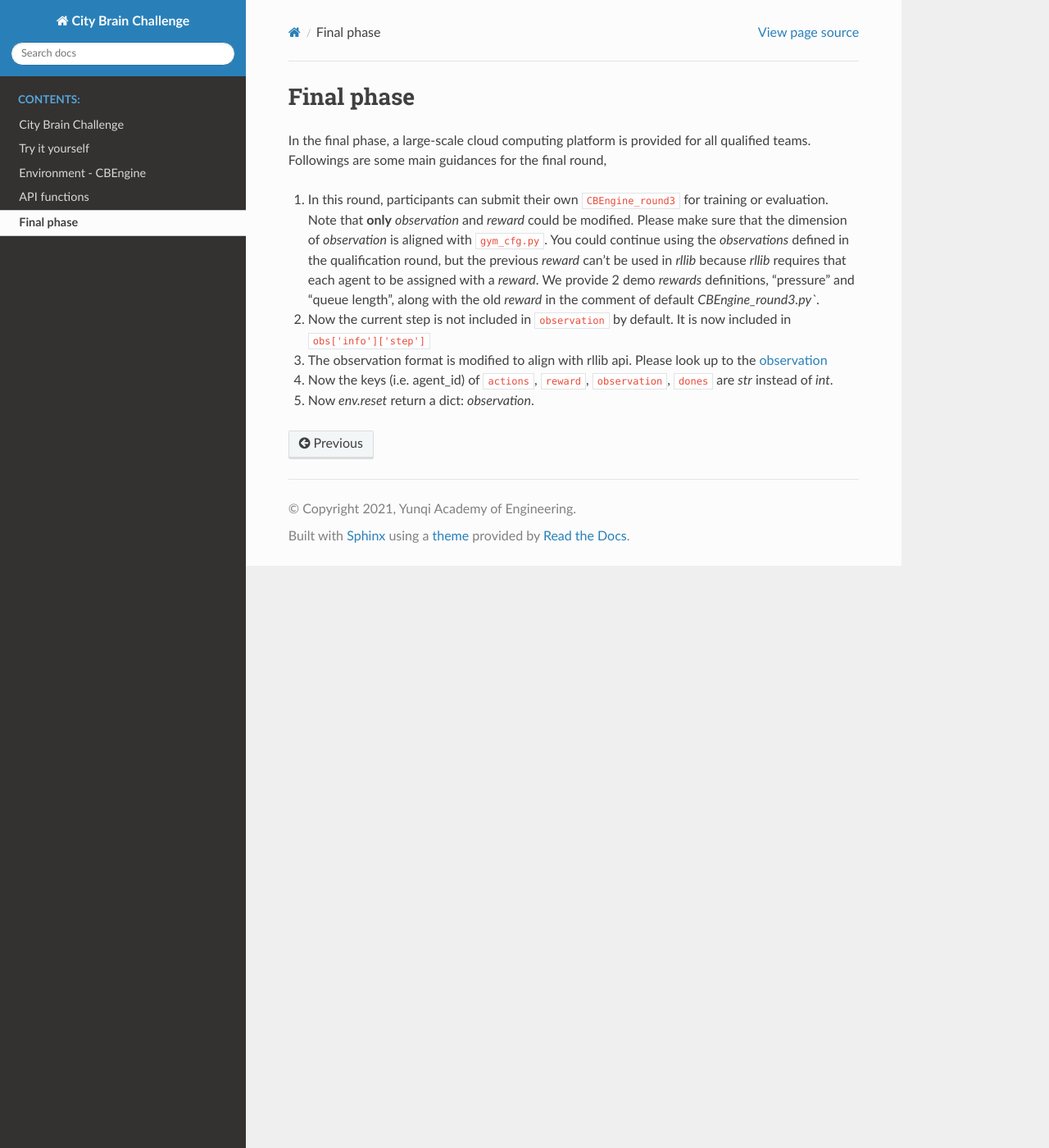
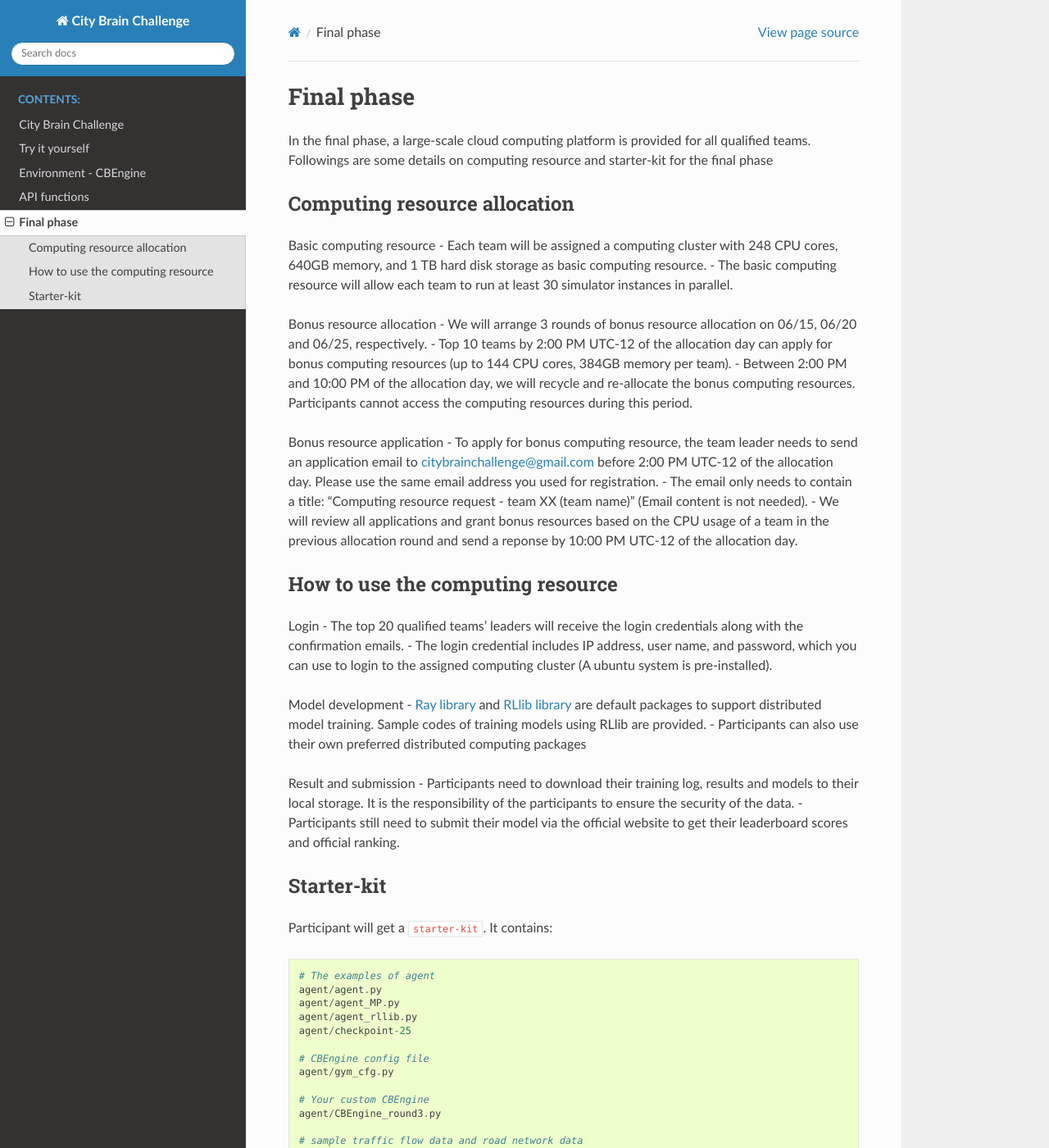
Before and after one commit to CityBrainChallenge/KDDCup2021-CityBrainChallenge, a Sphinx documentation site: the page built from docs/round3.rst, in a window 1280 px wide and 1400 px high. Shown: the whole window at 82% size. Built offline with Sphinx 7.4.7 and the Read the Docs theme 2.0.0, drawn with Linux system fonts in a browser that asks for light colours; some of the changed text lies outside the part shown.

Commit message:
Update round3.rst

```diff
--- a/docs/round3.rst
+++ b/docs/round3.rst
@@ -3,9 +3,100 @@
 Final phase
 =================
 
-In the final phase, a large-scale cloud computing platform is provided for all qualified teams. Followings are some main guidances for the final round,
+In the final phase, a large-scale cloud computing platform is provided for all qualified teams. Followings are some details on computing resource and starter-kit for the final phase
 
-1. In this round, participants can submit their own ``CBEngine_round3`` for training or evaluation. Note that **only** `observation` and `reward` could be modified. Please make sure that the dimension of `observation` is aligned with ``gym_cfg.py``. You could continue using the `observations` defined in the qualification round, but the previous `reward` can't be used in `rllib` because `rllib` requires that each agent to be assigned with a `reward`. We provide 2 demo `rewards` definitions, "pressure" and "queue length", along with the old `reward` in the comment of default `CBEngine_round3.py``.
+===============
+Computing resource allocation
+===============
+
+Basic computing resource
+- Each team will be assigned a computing cluster with 248 CPU cores, 640GB memory, and 1 TB hard disk storage as basic computing resource.
+- The basic computing resource will allow each team to run at least 30 simulator instances in parallel.
+
+Bonus resource allocation
+- We will arrange 3 rounds of bonus resource allocation on 06/15, 06/20 and 06/25, respectively.
+- Top 10 teams by 2:00 PM UTC-12 of the allocation day can apply for bonus computing resources (up to 144 CPU cores,  384GB memory per team).
+- Between 2:00 PM and 10:00 PM of the allocation day, we will recycle and re-allocate the bonus computing resources. Participants cannot access the computing resources during this period.
+
+Bonus resource application
+- To apply for bonus computing resource, the team leader needs to send an application email to citybrainchallenge@gmail.com before 2:00 PM UTC-12  of the allocation day. Please use the same email address you used for registration.
+- The email only needs to contain a title: "Computing resource request - team XX (team name)" (Email content is not needed).
+- We will review all applications and grant bonus resources based on the CPU usage of a team in the previous allocation round and send a reponse by 10:00 PM UTC-12 of the allocation day.
+
+
+===============
+How to use the computing resource
+===============
+
+Login
+- The top 20 qualified teams' leaders will receive the login credentials along with the confirmation emails.
+- The login credential includes IP address, user name, and password, which you can use to login to the assigned computing cluster (A ubuntu system is pre-installed).
+
+Model development
+- `Ray library <https://rise.cs.berkeley.edu/projects/ray/>`_ and `RLlib library <https://rise.cs.berkeley.edu/projects/rllib/>`_ are default packages to support distributed model training. Sample codes of training models using RLlib are provided.
+- Participants can also use their own preferred distributed computing packages
+
+Result and submission
+- Participants need to download their training log, results and models to their local storage.  It is the responsibility of the participants to ensure the security of the data.
+- Participants still need to submit their model via the official website to get their leaderboard scores and official ranking.
+
+======================
+Starter-kit
+======================
+
+Participant will get a ``starter-kit``. It contains::
+
+    # The examples of agent
+    agent/agent.py
+    agent/agent_MP.py
+    agent/agent_rllib.py
+    agent/checkpoint-25
+
+    # CBEngine config file
+    agent/gym_cfg.py
+
+    # Your custom CBEngine
+    agent/CBEngine_round3.py
+
+    # sample traffic flow data and road network data
+    data/flow_round3.txt
+    ...
+    data/roadnet_round3.txt
+    ...
+
+    # demo script for generating sample traffic flow data
+    data/traffic_generator.py
+
+    # where you store your model
+    model/
+
+    # scoring script for single flow
+    evaluate.py
+
+    # summarize the result of evaluation your solution on multiple traffic flow settings
+    summarize.py
+
+    # evaluation and scoring script
+    evaluate.sh
+
+    # rllib train example
+    rllib_train.py
+
+    # example script for using rllib_train.py
+    train.sh
+
+    # rllib testing example
+    rllib_test.py
+
+    # script for parallel evaluating the model
+    rllib_evaluate.sh
+
+    # simple demo
+    demo.py
+
+Participants should implement their algorithm in agent.py. In the final phase, custom ``CBEngine_round3`` is available. Participants can **only** revise the observation and reward if they choose to use the rllib interface (You are also allowed not to use rllib interface to implement their own algorithm).
+
+1. In this phase, participants can submit their own ``CBEngine_round3`` for training or evaluation. Note that **only** `observation` and `reward` could be modified. Please make sure that the dimension of `observation` is aligned with ``gym_cfg.py``. You could continue using the `observations` defined in the qualification phase, but the previous `reward` can't be used in `rllib` because `rllib` requires that each agent to be assigned with a `reward`. We provide 2 demo `rewards` definitions, "pressure" and "queue length", along with the old `reward` in the comment of default `CBEngine_round3.py``.
 #. Now the current step is not included in ``observation`` by default. It is now included in ``obs['info']['step']``
 #. The observation format is modified to align with rllib api. Please look up to the `observation <https://kddcup2021-citybrainchallenge.readthedocs.io/en/latest/APIs.html#simulation-step>`_
 #. Now the keys (i.e. agent_id) of ``actions``, ``reward``, ``observation``, ``dones`` are `str` instead of `int`.
```
